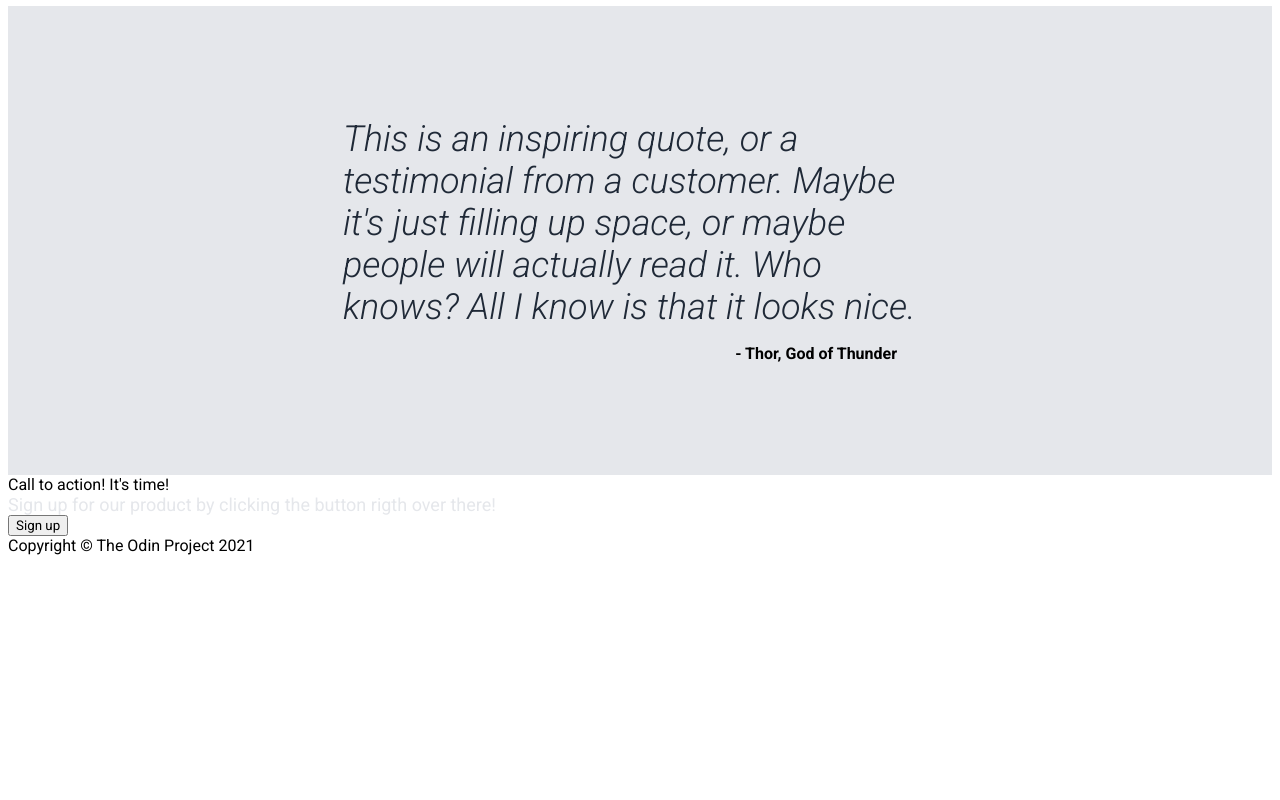
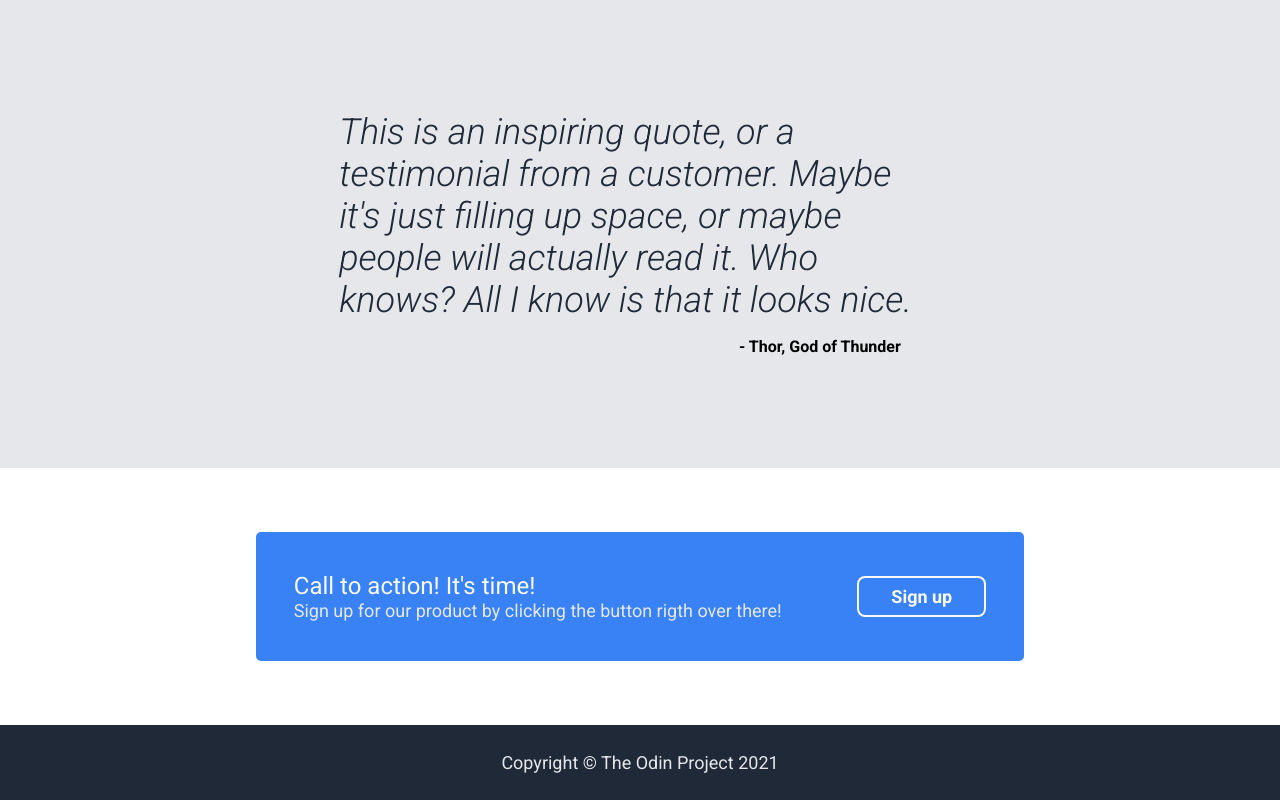
Before and after one commit to GLevi91/landing-page, a plain HTML site: page index.html in a window 1280 px wide. Shown: the part 869-1669 px from the top of the page. Before the commit the page ends 1432 px from the top, so only its background shows below. Drawn offline with Linux system fonts and the light colour scheme.

Commit message:
Styling of footer section done.

```diff
--- a/index.html
+++ b/index.html
@@ -61,13 +61,13 @@
     </div>
     <div class="call-to-action">
         <div class="call-to-action-container">
-            <div class="call-to-action-title">Call to action! It's time!</div>
+            <div class="logo">Call to action! It's time!</div>
             <div class="subtext">Sign up for our product by clicking the button rigth over there!</div>
-            <button class="call-to-action-button">Sign up</button>
         </div>
+        <button class="call-to-action-button">Sign up</button>
     </div>
     <div class="footer">
-        <div class="footer-text">Copyright © The Odin Project 2021</div>
+        <div class="subtext">Copyright © The Odin Project 2021</div>
     </div>
 </body>
 
--- a/styles.css
+++ b/styles.css
@@ -1,5 +1,9 @@
 * {
     font-family: "Roboto", sans-serif;
+}
+
+body {
+    margin: 0;
 }
 
 .header {
@@ -130,3 +134,35 @@ a {
     font-weight: bold;
     padding: 1em 2.5em 0;
 }
+
+.call-to-action {
+    display: flex;
+    justify-content: space-around;
+    align-items: center;
+    flex-wrap: wrap;
+    margin: 4em 20%;
+    padding: 2em 0;
+    background-color: #3882f6;
+    border-radius: 5px;
+}
+
+.call-to-action-button {
+    color: #f9faf8;
+    background-color: transparent;
+    font-size: 18px;
+    font-weight: bold;
+    padding: 8px 32px;
+    margin: 12px 0;
+    border-radius: 8px;
+    border: 2.5px solid #f9faf8;
+}
+
+.footer {
+    display: flex;
+    margin: 0;
+    padding: 0;
+    justify-content: center;
+    align-items: center;
+    background-color: #1f2937;
+    height: 75px;
+}
```
